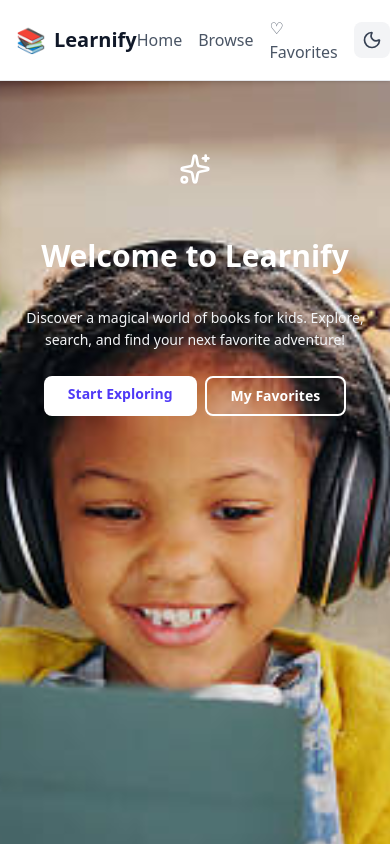
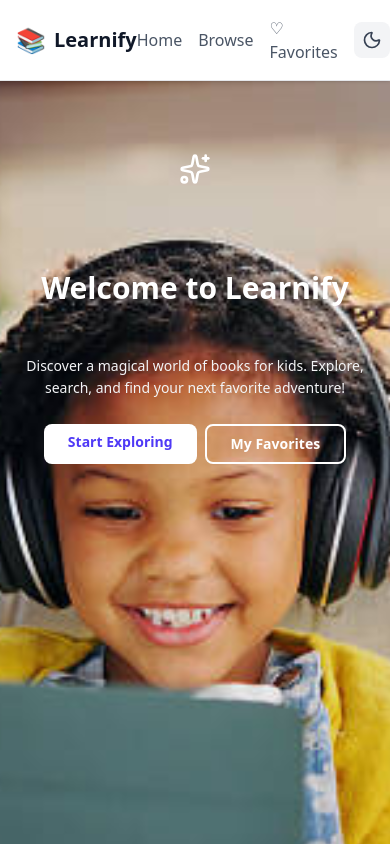
Before and after one commit to Sdboot/Learnify, a SvelteKit app: page / in a window 390 px wide. Shown: the top 844 px of the page. Built offline with nearby package versions, Linux system fonts and the light colour scheme.

Commit message:
padding added

```diff
--- a/src/routes/+page.svelte
+++ b/src/routes/+page.svelte
@@ -24,10 +24,10 @@
 			<div class="flex justify-center mb-3 sm:mb-4 animate-bounce">
 				<Sparkles size={32} class="sm:w-12 sm:h-12" />
 			</div>
-			<h1 class="text-3xl sm:text-4xl md:text-5xl lg:text-6xl font-bold mb-4 sm:mb-6 leading-tight pt-8 sm:pt-10 md:pt-12">
+			<h1 class="text-3xl sm:text-4xl md:text-5xl lg:text-6xl font-bold mb-4 sm:mb-6 leading-tight pt-16 sm:pt-10 md:pt-12">
 				Welcome to <span class="bg-white text-transparent bg-clip-text">Learnify</span>
 			</h1>
-			<p class="text-sm sm:text-base md:text-lg lg:text-xl mb-6 sm:mb-8 text-gray-100 max-w-2xl mx-auto px-2 leading-relaxed pt-4 sm:pt-5 md:pt-6">
+			<p class="text-sm sm:text-base md:text-lg lg:text-xl mb-6 sm:mb-8 text-gray-100 max-w-2xl mx-auto px-2 leading-relaxed pt-8 sm:pt-5 md:pt-6">
 				Discover a magical world of books for kids. Explore, search, and find your next favorite adventure!
 			</p>
 			<div class="flex gap-2 sm:gap-4 justify-center flex-row px-2">
```
